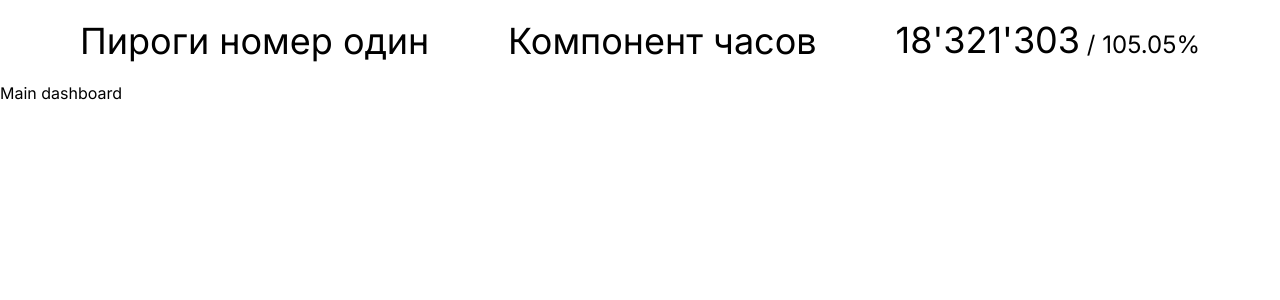
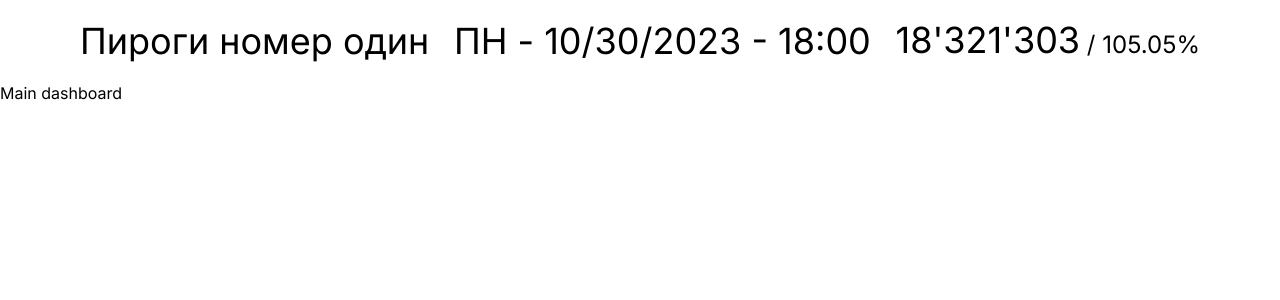
Before and after one commit to ZNP8b/rest-dashboard, a Next.js app: page / in a window 1280 px wide. Shown: the top 300 px of the page. Built offline with nearby package versions, Linux system fonts and the light colour scheme.

Commit message:
Добавить компонент часов в Header

```diff
--- a/app/components/Header.tsx
+++ b/app/components/Header.tsx
@@ -1,3 +1,4 @@
+import Clock from "./Clock"
 
 const Header = () => {
   return (
@@ -5,7 +6,7 @@ const Header = () => {
     lg:flex-row lg:justify-between lg:px-10 lg:text-3xl
     xl:px-20 xl:text-4xl">
       <span>Пироги номер один</span>
-      <span>Компонент часов</span>
+      <Clock />
       <span>18'321'303
         <span className="text-base xl:text-2xl">
           {' '}/ 105.05%
```
